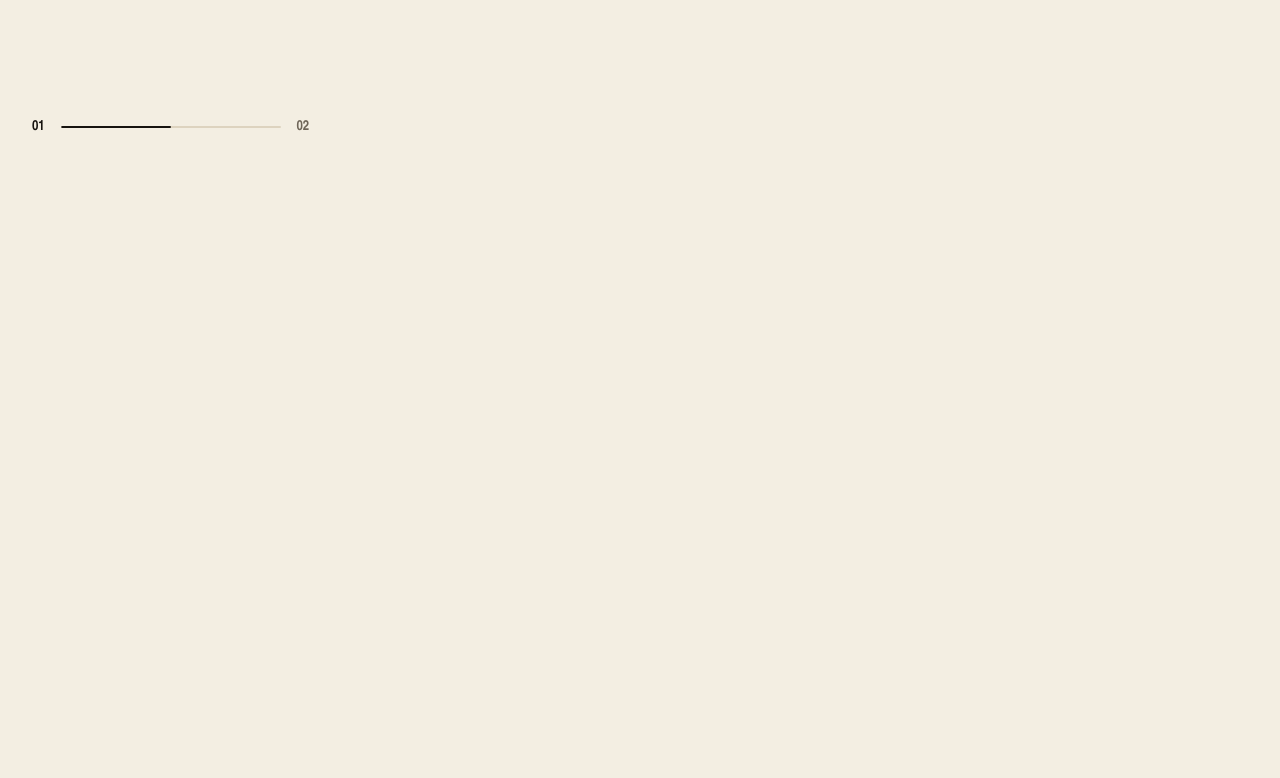
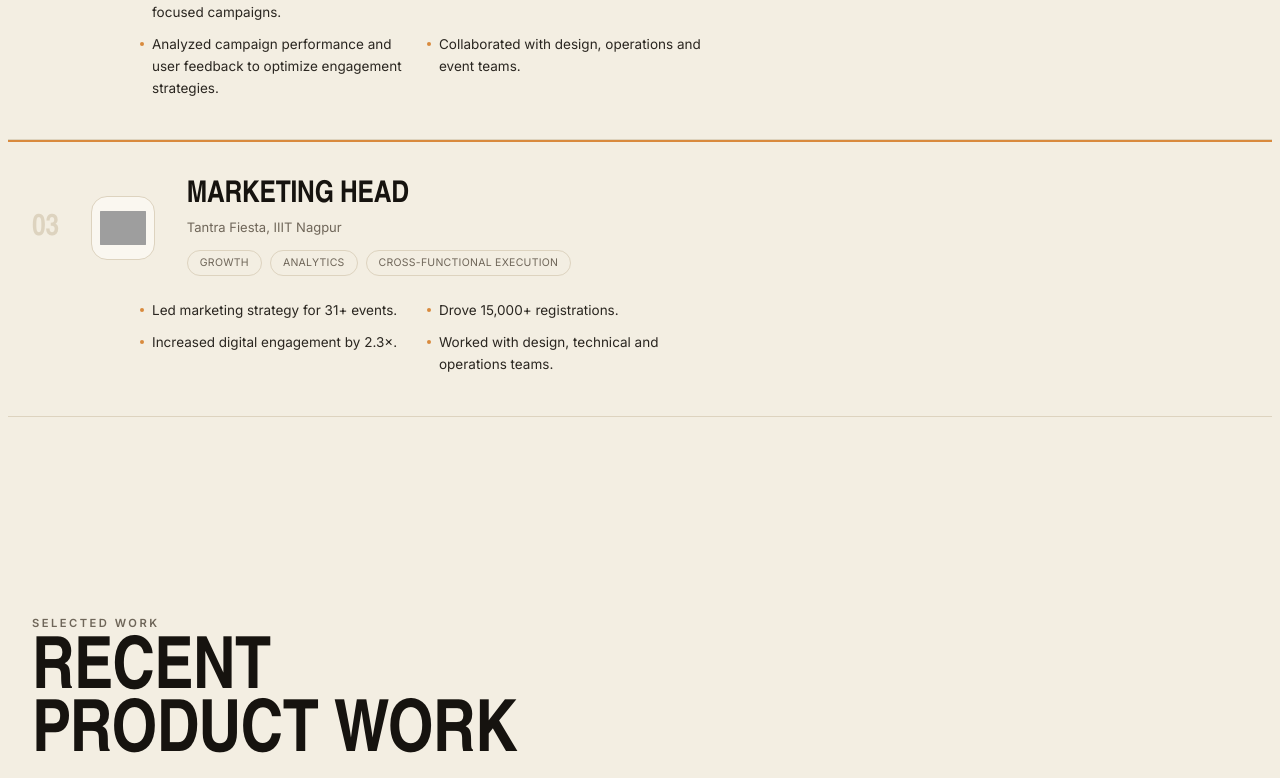
Before and after one commit to Sanskargithub03/sanskar-portfolio, a React (Vite) app: page / in a window 1280 px wide. Shown: the part 2442-3220 px from the top of the page. Built offline with nearby package versions, Linux system fonts and the light colour scheme; grey boxes are pictures that could not be loaded; a web font is replaced by a local one.

Commit message:
Update App.tsx

```diff
--- a/src/App.tsx
+++ b/src/App.tsx
@@ -33,11 +33,14 @@ export default function App() {
       setLoading(false);
       return;
     }
+
     const t = setTimeout(() => setLoading(false), 850);
+
     return () => clearTimeout(t);
   }, [reduced]);
 
-  const selectedProject = siteConfig.projects.find((p) => p.slug === selectedSlug) ?? null;
+  const selectedProject =
+    siteConfig.projects.find((p) => p.slug === selectedSlug) ?? null;
 
   return (
     <>
@@ -46,23 +49,49 @@ export default function App() {
       <Navbar />
 
       <main className="relative">
+        {/* Hero */}
         <Hero />
+
+        {/* How I Think */}
         <ThinkingColumns />
+
+        {/* Professional Experience */}
+        <ExperienceSection />
+
+        {/* Product Work */}
+        <ProjectCarousel onOpenProject={setSelectedSlug} />
+
+        {/* Impact / Results */}
         <ImpactStats />
-        <ProjectCarousel onOpenProject={setSelectedSlug} />
-        <ExperienceSection />
+
+        {/* About */}
         <AboutSection />
+
+        {/* Skills */}
         <SkillGrid />
+
+        {/* Technical Background */}
         <TechnicalEdge />
+
+        {/* Achievements */}
         <Achievements />
+
+        {/* Gallery */}
         <Gallery />
+
+        {/* Contact */}
         <Contact />
       </main>
 
       <Footer />
 
       <AnimatePresence>
-        {selectedProject && <ProjectDetail project={selectedProject} onClose={() => setSelectedSlug(null)} />}
+        {selectedProject && (
+          <ProjectDetail
+            project={selectedProject}
+            onClose={() => setSelectedSlug(null)}
+          />
+        )}
       </AnimatePresence>
     </>
   );
```
